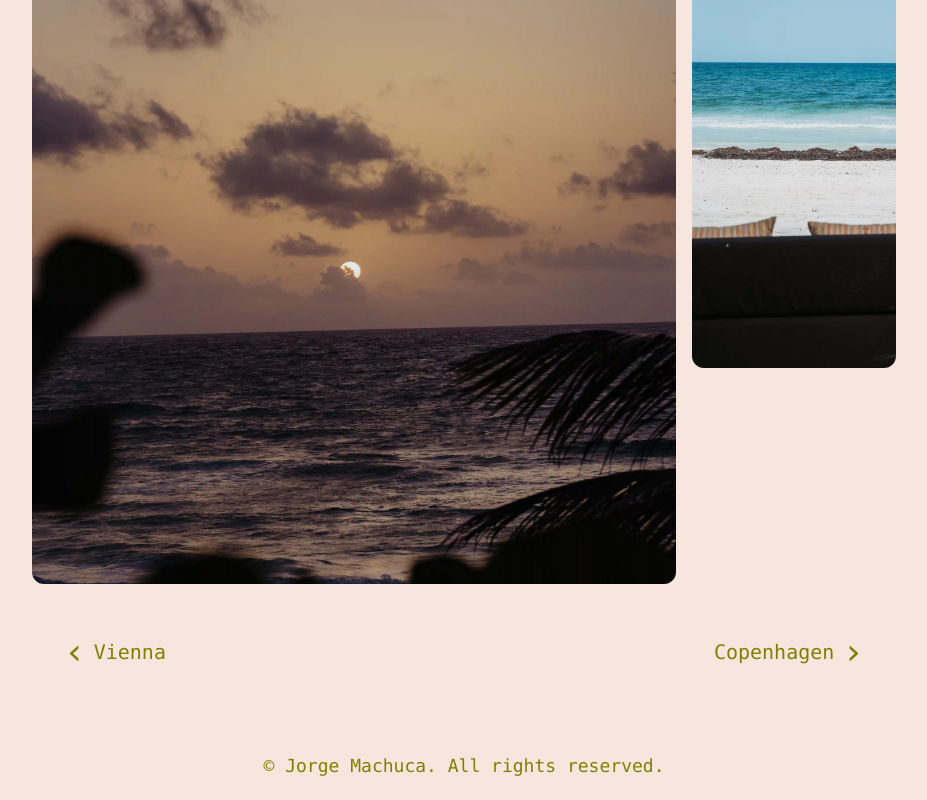
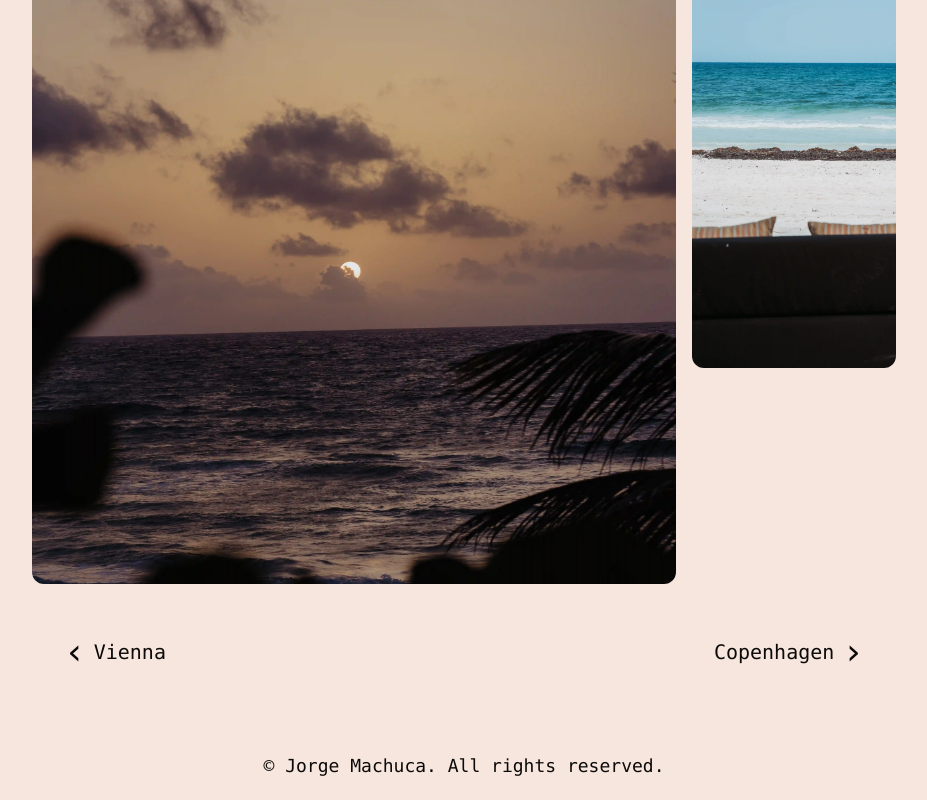
Before and after one commit to Machvca/portfoliophotos, a Next.js app: page /tulum in a window 1280 px wide. Shown: the part 992-1792 px from the top of the page, without its empty margins (176-1103 px from the left). Built offline with nearby package versions, Linux system fonts and the light colour scheme; what @midudev/tailwind-animations would draw is missing.

Commit message:
color verde oliva

```diff
--- a/app/components/Gallery.tsx
+++ b/app/components/Gallery.tsx
@@ -73,7 +73,7 @@ const Gallery = ({
   return (
     <div className="min-h-screen mx-8 md:mx-52 py-20 md:py-32 ">
       {/* Photo Grid */}
-      <h1 className=" font-bold text-5xl md:text-7xl text-stone-950 text-right my-12">
+      <h1 className=" font-bold text-5xl md:text-7xl text-verde-oliva text-right my-12">
         {" "}
         {cityName}{" "}
       </h1>
--- a/app/globals.css
+++ b/app/globals.css
@@ -21,7 +21,7 @@
   --color-marron-claro: #a0522d; /* Siena tostado */
   --color-beige-claro: #f5f5dc; /* Beige */
   --color-crema: #fff5e1; /* Crema */
-  --color-stone-950: #808000; /* Verde oliva */
+  --color-verde-oliva: #808000; /* Verde oliva */
   --color-gris-suave: #d3d3d3; /* Gris claro */
   --color-azul-profundo: #013220;
 
```
